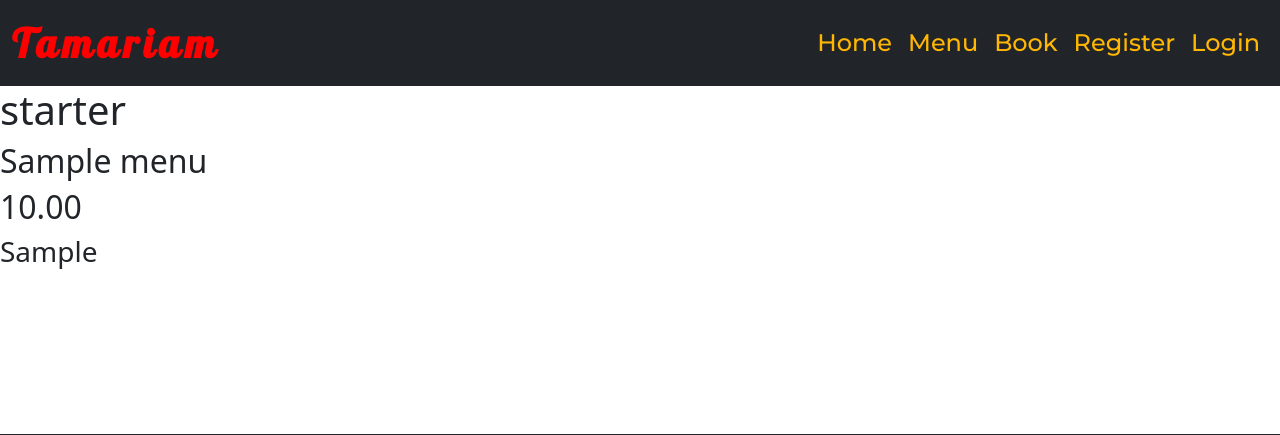
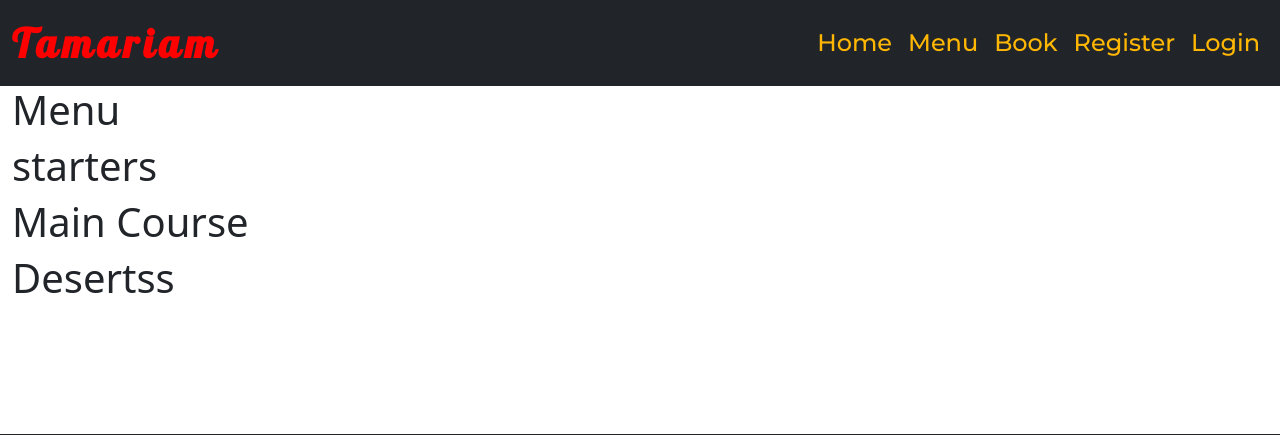
Before and after one commit to tamariam/restaurant-Tamariam, a Django app: page /menu/menu/ in a window 1280 px wide. Shown: the top 435 px of the page. Run offline with Django 4.2, Linux system fonts and the light colour scheme; tables that the repository leaves empty hold one stand-in row (values such as "Sample post").

Commit message:
update menu_page views to display menu categories, add basic structure to menu html file to check how displays content in browser

```diff
--- a/menu/models.py
+++ b/menu/models.py
@@ -1,8 +1,9 @@
 from django.db import models
+from cloudinary.models import CloudinaryField
 
 # Create your models here.
 
-MENU_COURSES = (("starter", "Starter"), ("Main", "Main"), ("Dessert", "Dessert"))
+MENU_COURSES = (("mtarter", "starter"), ("main", "main"), ("dessert", "dessert"))
 STATUS = ((0, "Draft"), (1, "Published"))
 
 
@@ -12,7 +13,7 @@ class Menu(models.Model):
     price = models.DecimalField(max_digits=5, decimal_places=2, default='00.00')
     avability = models.BooleanField(default=True)
     status = models.IntegerField(choices=STATUS, default=0)
-    category = models.CharField(choices=MENU_COURSES, default="Main",  max_length=20)
-
+    category = models.CharField(choices=MENU_COURSES, default="Main", max_length=20)
+    featured_image = CloudinaryField('image', default='placeholder')
     def __str__(self):
         return self.name
--- a/menu/templates/menu/menu.html
+++ b/menu/templates/menu/menu.html
@@ -3,11 +3,41 @@
 {% load i18n %}
 
 {% block content %}
-{% for item in menu %}
-<h1>{{item.category}}</h1>
-<h2>{{item.name | safe }}
-</h2>
-<h2>{{item.price}}</h2>
-<h3>{{item.ingredients | safe}}</h3>
-{% endfor%}
-{% endblock content %}
+<div class="container-fluid ">
+    <h1 class="Text-center">Menu</h1>
+    <div class="row col-md-4">
+<h1> starters</h1>
+{%if starters %}
+    {% for item in starters %}
+      <h2>{{ item.name | safe }}</h2>
+      <h3>{{ item.ingredients | safe }}</h3>
+      <h2>{{ item.price }}</h2>
+
+    <!-- <img src="{{ item.featured_image.url }}" alt="{{ item.name }} Image"> -->
+    {% endfor %}
+    {% endif %}
+</div>
+<div class="row col-md-6">
+    <h1> Main Course</h1>
+    {%if starters %}
+        {% for item in starters %}
+          <h2>{{ item.name | safe }}</h2>
+          <h2>{{ item.price }}</h2>
+          <h3>{{ item.ingredients | safe }}</h3>
+        <!-- <img src="{{ item.featured_image.url }}" alt="{{ item.name }} Image"> -->
+        {% endfor %}
+        {% endif %}
+    </div>
+    <div class="row col-md-6">
+        <h1> Desertss</h1>
+        {%if starters %}
+            {% for item in starters %}
+              <h2>{{ item.name | safe }}</h2>
+              <h2>{{ item.price }}</h2>
+              <h3>{{ item.ingredients | safe }}</h3>
+            <!-- <img src="{{ item.featured_image.url }}" alt="{{ item.name }} Image"> -->
+            {% endfor %}
+            {% endif %}
+        {% endblock content %}
+        </div>
+</div>
--- a/menu/views.py
+++ b/menu/views.py
@@ -5,5 +5,14 @@ from .models import Menu
 # Create your views here.
 
 def menu_page(request):
-    menu = Menu.objects.filter(status=1).all()
-    return render(request, "menu/menu.html", {"menu" : menu})
+    starters = Menu.objects.filter(status=1, category='starter')
+    mains = Menu.objects.filter(status=1, category='main')
+    desserts = Menu.objects.filter(status=1, category='dessert')
+
+    context = {
+        'starters': starters,
+        'mains': mains,
+        'desserts': desserts,
+     }
+
+    return render(request, "menu/menu.html", context)
```
Also changed, not shown: menu/migrations/0004_alter_menu_category.py (added), menu/migrations/0005_menu_featured_image.py (added), static/images/placeholder.jpg (added).
